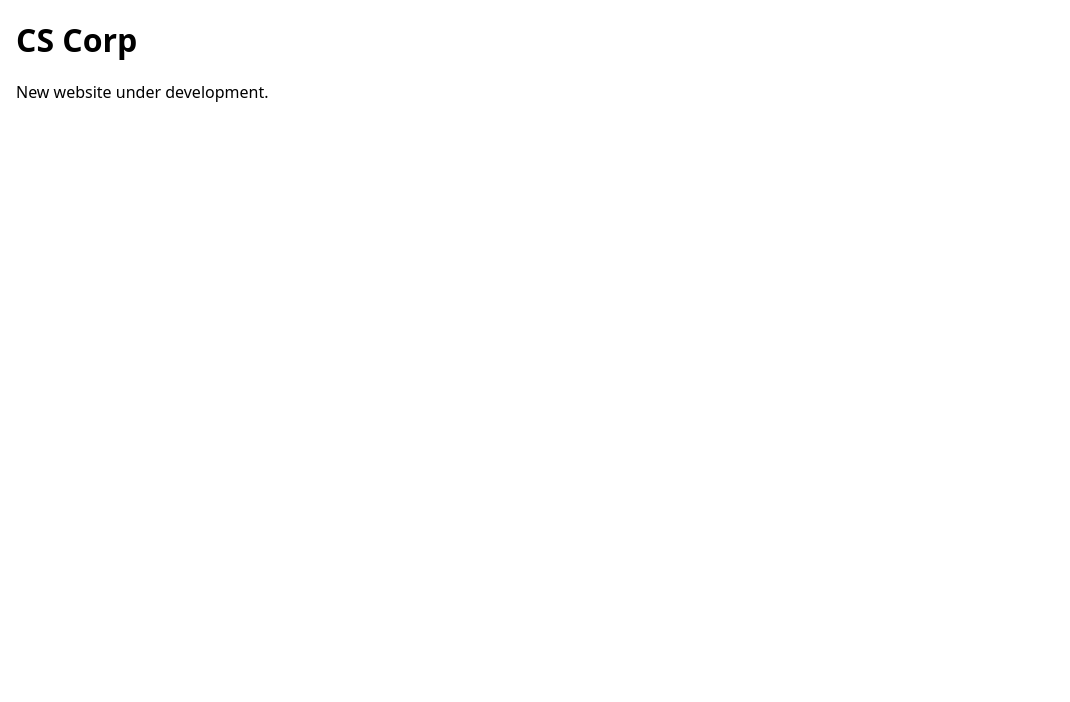
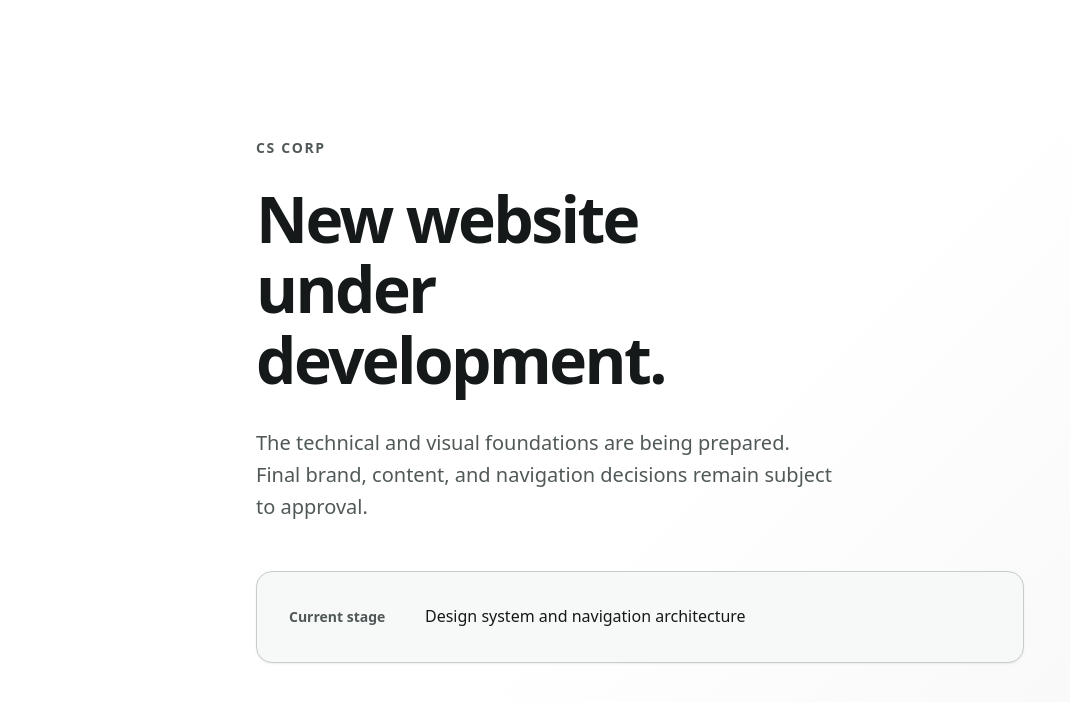
Before and after one commit to caueciavdar/CS-Corp, a React (Vite) app: page / in a window 1280 px wide. Shown: the top 702 px of the page, without its empty margins (0-1070 px from the left). Built offline with nearby package versions, Linux system fonts and the light colour scheme.

Commit message:
chore: finalize project foundation and workflow rules

```diff
--- /dev/null
+++ b/src/components/layout/Container.tsx
@@ -0,0 +1,17 @@
+import type { HTMLAttributes } from 'react'
+
+type ContainerProps = HTMLAttributes<HTMLDivElement> & {
+  size?: 'default' | 'content'
+}
+
+export default function Container({
+  className = '',
+  size = 'default',
+  ...props
+}: ContainerProps) {
+  const classes = ['container', size === 'content' && 'container--content', className]
+    .filter(Boolean)
+    .join(' ')
+
+  return <div className={classes} {...props} />
+}
--- /dev/null
+++ b/src/components/layout/Section.tsx
@@ -0,0 +1,17 @@
+import type { HTMLAttributes } from 'react'
+
+type SectionProps = HTMLAttributes<HTMLElement> & {
+  spacing?: 'default' | 'compact'
+}
+
+export default function Section({
+  className = '',
+  spacing = 'default',
+  ...props
+}: SectionProps) {
+  const classes = ['section', spacing === 'compact' && 'section--compact', className]
+    .filter(Boolean)
+    .join(' ')
+
+  return <section className={classes} {...props} />
+}
--- a/src/main.tsx
+++ b/src/main.tsx
@@ -1,6 +1,7 @@
 import { StrictMode } from 'react'
 import { createRoot } from 'react-dom/client'
 import App from './App'
+import './styles/tokens.css'
 import './styles/global.css'
 
 const root = document.getElementById('root')
--- a/src/pages/HomePage.tsx
+++ b/src/pages/HomePage.tsx
@@ -1,8 +1,23 @@
+import Container from '../components/layout/Container'
+import Section from '../components/layout/Section'
+
 export default function HomePage() {
   return (
     <main>
-      <h1>CS Corp</h1>
-      <p>New website under development.</p>
+      <Section className="placeholder" aria-labelledby="page-title">
+        <Container size="content">
+          <p className="eyebrow">CS Corp</p>
+          <h1 id="page-title">New website under development.</h1>
+          <p className="lead">
+            The technical and visual foundations are being prepared. Final brand,
+            content, and navigation decisions remain subject to approval.
+          </p>
+          <div className="status-card" aria-label="Project status">
+            <p className="status-card__label">Current stage</p>
+            <p>Design system and navigation architecture</p>
+          </div>
+        </Container>
+      </Section>
     </main>
   )
 }
--- a/src/styles/global.css
+++ b/src/styles/global.css
@@ -4,37 +4,199 @@
   box-sizing: border-box;
 }
 
+html {
+  background: var(--color-background);
+  color: var(--color-text);
+  font-family: var(--font-family-primary);
+  scroll-behavior: smooth;
+}
+
 body {
+  min-width: 20rem;
   margin: 0;
-  font-family: system-ui, sans-serif;
-  line-height: 1.5;
+  font-size: var(--font-size-md);
+  line-height: var(--line-height-body);
   overflow-wrap: break-word;
 }
 
 main {
-  padding: 1rem;
+  min-height: 100vh;
 }
 
 h1,
+h2,
+h3,
 p {
-  margin: 0 0 1rem;
+  margin-block: 0;
+}
+
+h1,
+h2,
+h3 {
+  line-height: var(--line-height-tight);
+  text-wrap: balance;
+}
+
+p {
+  text-wrap: pretty;
 }
 
 img,
 picture,
-video {
+video,
+svg {
   display: block;
   max-width: 100%;
   height: auto;
 }
 
 a {
-  color: inherit;
+  color: var(--color-brand-primary);
+  text-decoration-thickness: 0.08em;
+  text-underline-offset: 0.18em;
 }
 
 button,
 input,
 select,
 textarea {
+  color: inherit;
   font: inherit;
 }
+
+:focus-visible {
+  outline: 0.1875rem solid var(--color-focus);
+  outline-offset: 0.1875rem;
+}
+
+.container {
+  width: min(100% - (2 * var(--container-gutter)), var(--container-max-width));
+  margin-inline: auto;
+}
+
+.container--content {
+  max-width: var(--container-content-width);
+}
+
+.section {
+  padding-block: var(--space-3xl);
+}
+
+.section--compact {
+  padding-block: var(--space-2xl);
+}
+
+.button {
+  display: inline-flex;
+  min-height: 2.75rem;
+  align-items: center;
+  justify-content: center;
+  border: 1px solid transparent;
+  border-radius: var(--radius-md);
+  padding: var(--space-sm) var(--space-lg);
+  font-weight: var(--font-weight-medium);
+  line-height: 1.2;
+  cursor: pointer;
+  transition:
+    background-color var(--transition-fast),
+    border-color var(--transition-fast),
+    color var(--transition-fast);
+}
+
+.button--primary {
+  background: var(--color-brand-primary);
+  color: var(--color-neutral-0);
+}
+
+.button--secondary {
+  border-color: var(--color-border);
+  background: transparent;
+  color: var(--color-text);
+}
+
+.button:disabled {
+  cursor: not-allowed;
+  opacity: 0.55;
+}
+
+.placeholder {
+  display: grid;
+  min-height: 100vh;
+  align-items: center;
+  background:
+    linear-gradient(135deg, transparent 55%, rgb(21 25 25 / 4%)),
+    var(--color-background);
+}
+
+.eyebrow {
+  margin-bottom: var(--space-lg);
+  color: var(--color-text-muted);
+  font-size: var(--font-size-sm);
+  font-weight: var(--font-weight-bold);
+  letter-spacing: 0.12em;
+  text-transform: uppercase;
+}
+
+.placeholder h1 {
+  max-width: 12ch;
+  font-size: var(--font-size-xl);
+  letter-spacing: -0.04em;
+}
+
+.lead {
+  max-width: 40rem;
+  margin-top: var(--space-xl);
+  color: var(--color-text-muted);
+  font-size: var(--font-size-lg);
+}
+
+.status-card {
+  display: grid;
+  gap: var(--space-xs);
+  margin-top: var(--space-2xl);
+  border: 1px solid var(--color-border);
+  border-radius: var(--radius-lg);
+  padding: var(--space-lg);
+  background: var(--color-surface);
+  box-shadow: var(--shadow-sm);
+}
+
+.status-card__label {
+  color: var(--color-text-muted);
+  font-size: var(--font-size-sm);
+  font-weight: var(--font-weight-medium);
+}
+
+@media (hover: hover) {
+  .button--primary:not(:disabled):hover {
+    background: var(--color-neutral-800);
+  }
+
+  .button--secondary:not(:disabled):hover {
+    border-color: var(--color-text);
+    background: var(--color-surface);
+  }
+}
+
+@media (min-width: 48rem) {
+  .status-card {
+    grid-template-columns: 8rem 1fr;
+    align-items: baseline;
+    padding: var(--space-xl);
+  }
+}
+
+@media (prefers-reduced-motion: reduce) {
+  html {
+    scroll-behavior: auto;
+  }
+
+  *,
+  *::before,
+  *::after {
+    scroll-behavior: auto !important;
+    transition-duration: 0.01ms !important;
+    animation-duration: 0.01ms !important;
+    animation-iteration-count: 1 !important;
+  }
+}
--- /dev/null
+++ b/src/styles/tokens.css
@@ -0,0 +1,65 @@
+/*
+ * Proposed design-system tokens.
+ * Color and typography values are neutral, temporary defaults until the
+ * CS Corp visual identity is approved. See docs/DESIGN_SYSTEM.md.
+ */
+:root {
+  color-scheme: light;
+
+  --color-neutral-0: #ffffff;
+  --color-neutral-50: #f7f8f8;
+  --color-neutral-100: #eceeee;
+  --color-neutral-300: #c7cccc;
+  --color-neutral-600: #505858;
+  --color-neutral-800: #242929;
+  --color-neutral-900: #151919;
+
+  --color-brand-primary: var(--color-neutral-900);
+  --color-brand-secondary: var(--color-neutral-600);
+  --color-background: var(--color-neutral-0);
+  --color-surface: var(--color-neutral-50);
+  --color-text: var(--color-neutral-900);
+  --color-text-muted: var(--color-neutral-600);
+  --color-border: var(--color-neutral-300);
+  --color-focus: #2457d6;
+
+  --font-family-primary: system-ui, -apple-system, BlinkMacSystemFont, "Segoe UI", sans-serif;
+  --font-size-sm: 0.875rem;
+  --font-size-md: 1rem;
+  --font-size-lg: 1.25rem;
+  --font-size-xl: clamp(2rem, 5vw, 4.5rem);
+  --line-height-tight: 1.1;
+  --line-height-body: 1.6;
+  --font-weight-regular: 400;
+  --font-weight-medium: 600;
+  --font-weight-bold: 700;
+
+  --space-2xs: 0.25rem;
+  --space-xs: 0.5rem;
+  --space-sm: 0.75rem;
+  --space-md: 1rem;
+  --space-lg: 1.5rem;
+  --space-xl: 2rem;
+  --space-2xl: 3rem;
+  --space-3xl: clamp(4rem, 10vw, 8rem);
+
+  --radius-sm: 0.25rem;
+  --radius-md: 0.5rem;
+  --radius-lg: 1rem;
+  --radius-pill: 999px;
+
+  --shadow-sm: 0 1px 2px rgb(21 25 25 / 8%);
+  --shadow-md: 0 12px 32px rgb(21 25 25 / 10%);
+
+  --container-max-width: 75rem;
+  --container-content-width: 48rem;
+  --container-gutter: clamp(1rem, 4vw, 2rem);
+
+  /* Reference values; CSS variables cannot be used in media conditions. */
+  --breakpoint-tablet: 48rem;
+  --breakpoint-laptop: 64rem;
+  --breakpoint-desktop: 80rem;
+
+  --transition-fast: 150ms ease;
+  --transition-medium: 250ms ease;
+}
```
Also changed, not shown: src/components/ui/Button.tsx (added, +16 -0 lines), 9 other files (tests, documents, lock files or other folders).
